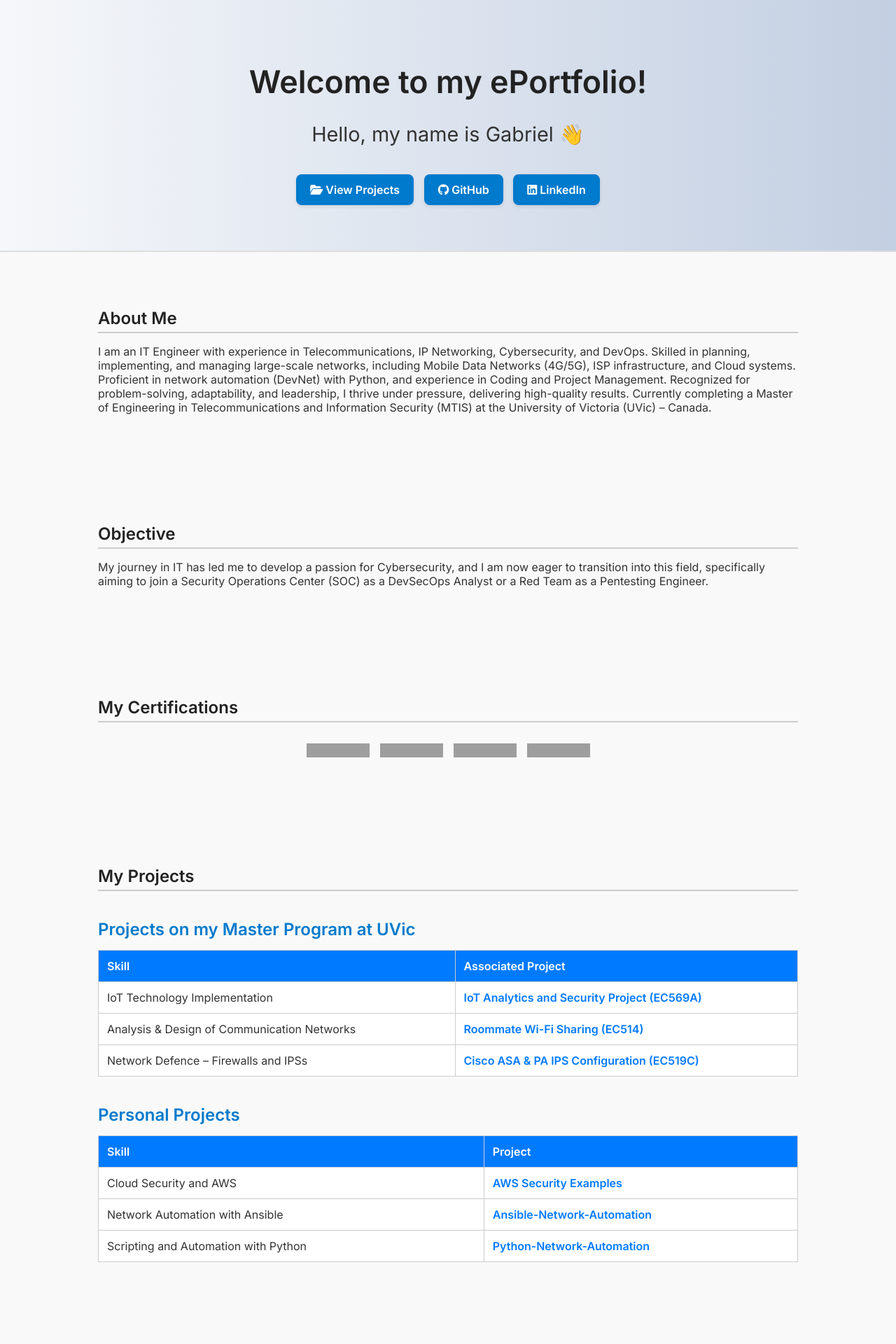
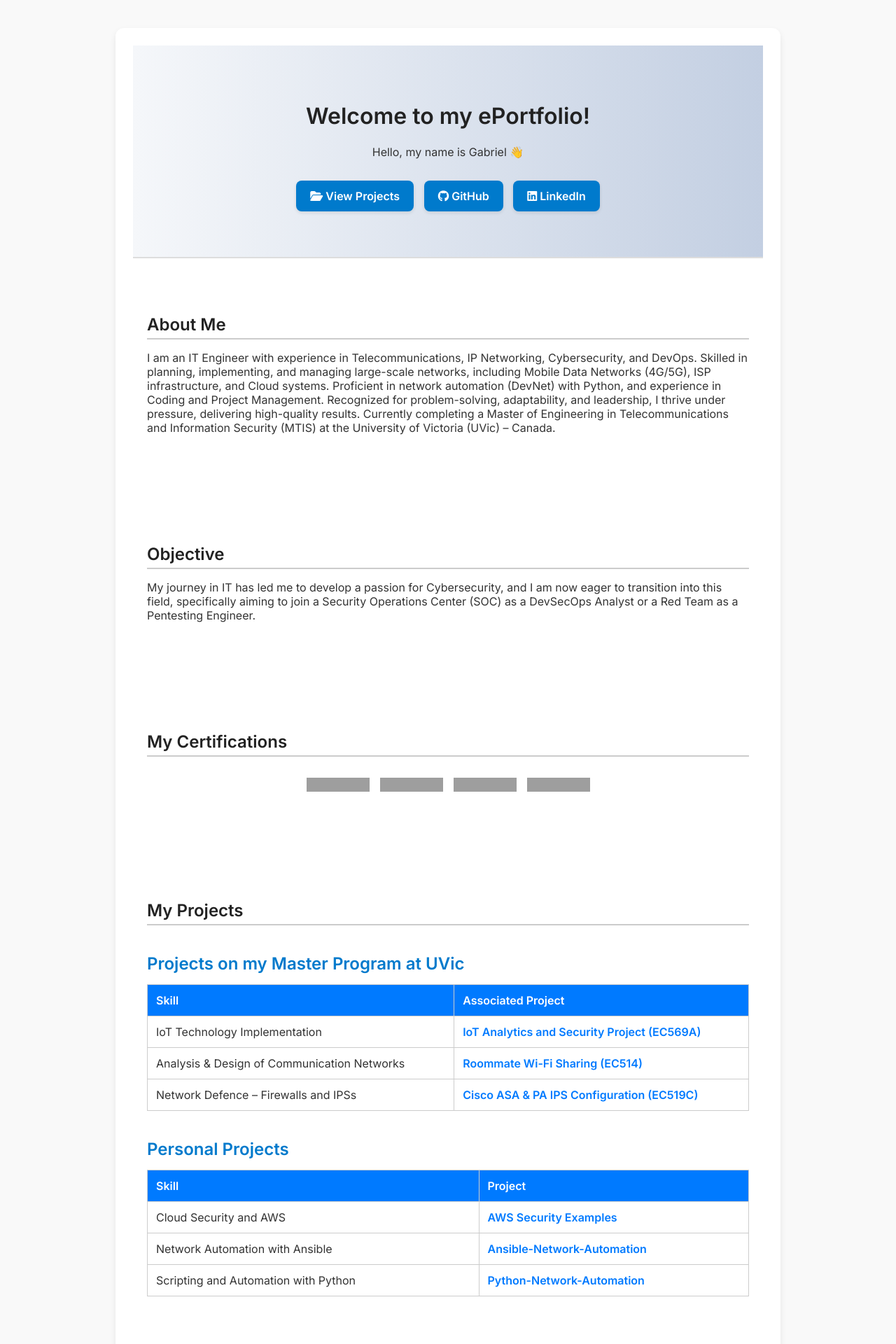
Before and after one commit to GabrielNetSec/GabrielNetSec.github.io, a Jekyll site: the page index.html, which Jekyll copies as it is, in a window 1280 px wide. Shown: the top 1920 px of the page at 70% size. Built offline with Jekyll 4.4.1, drawn with Linux system fonts in a browser that asks for light colours; grey boxes are pictures that could not be loaded.

Commit message:
Update index.html

```diff
--- a/index.html
+++ b/index.html
@@ -8,9 +8,9 @@
   <link rel="stylesheet" href="https://cdnjs.cloudflare.com/ajax/libs/font-awesome/6.5.0/css/all.min.css" />
 </head>
 <body>
-  <!-- Header Section -->
+  <div class="container">
+    <!-- Hero Section -->
     <header class="hero-banner">
-    <div class="hero-content">
       <h1>Welcome to my ePortfolio!</h1>
       <p>Hello, my name is Gabriel 👋</p>
       <div class="hero-buttons">
@@ -18,10 +18,9 @@
         <a href="https://github.com/GabrielNetSec" class="btn"><i class="fab fa-github"></i> GitHub</a>
         <a href="https://linkedin.com/in/gabriel-naranjo-orozco" class="btn"><i class="fab fa-linkedin"></i> LinkedIn</a>
       </div>
-    </div>
     </header>
 
-  <!-- About Section -->
+    <!-- About -->
     <section class="section">
       <h2>About Me</h2>
       <p>
@@ -34,7 +33,7 @@
       </p>
     </section>
 
-  <!-- Objective Section -->
+    <!-- Objective -->
     <section class="section">
       <h2>Objective</h2>
       <p>
@@ -44,7 +43,7 @@
       </p>
     </section>
 
-  <!-- Certifications Section -->
+    <!-- Certifications -->
     <section class="section">
       <h2>My Certifications</h2>
       <div class="badges">
@@ -55,11 +54,10 @@
       </div>
     </section>
 
-  <!-- Projects Section -->
+    <!-- Projects -->
     <section id="projects" class="section">
       <h2>My Projects</h2>
 
-    <!-- UVic Projects -->
       <div class="project-category">
         <h3>Projects on my Master Program at UVic</h3>
         <table>
@@ -79,7 +77,6 @@
         </table>
       </div>
 
-    <!-- Personal Projects -->
       <div class="project-category">
         <h3>Personal Projects</h3>
         <table>
@@ -100,7 +97,7 @@
       </div>
     </section>
 
-  <!-- Skills Section -->
+    <!-- Skills -->
     <section class="section">
       <h2>Technical Skills & Tools</h2>
 
@@ -141,7 +138,7 @@
       </div>
     </section>
 
-  <!-- Contact Section -->
+    <!-- Contact -->
     <section class="section" id="contact">
       <h2>Contact</h2>
       <ul>
@@ -166,5 +163,6 @@
         <iframe src="https://files.crazygames.com/skifree/1/indexb.html" width="800" height="600" style="border:none;"></iframe>
       </center>
     </section>
+  </div>
 </body>
 </html>
```
Lines whose indentation alone changed are shown as unchanged.
